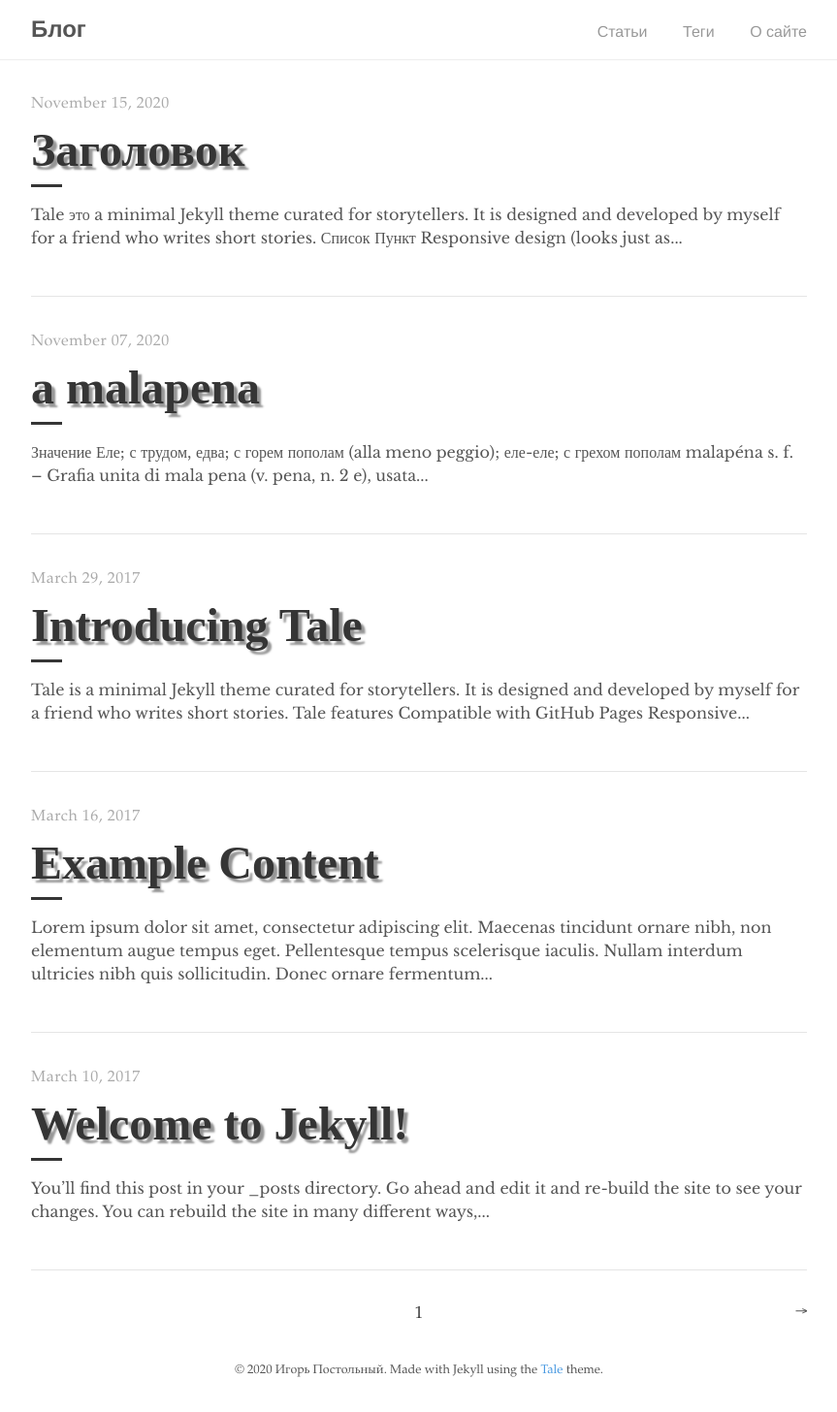
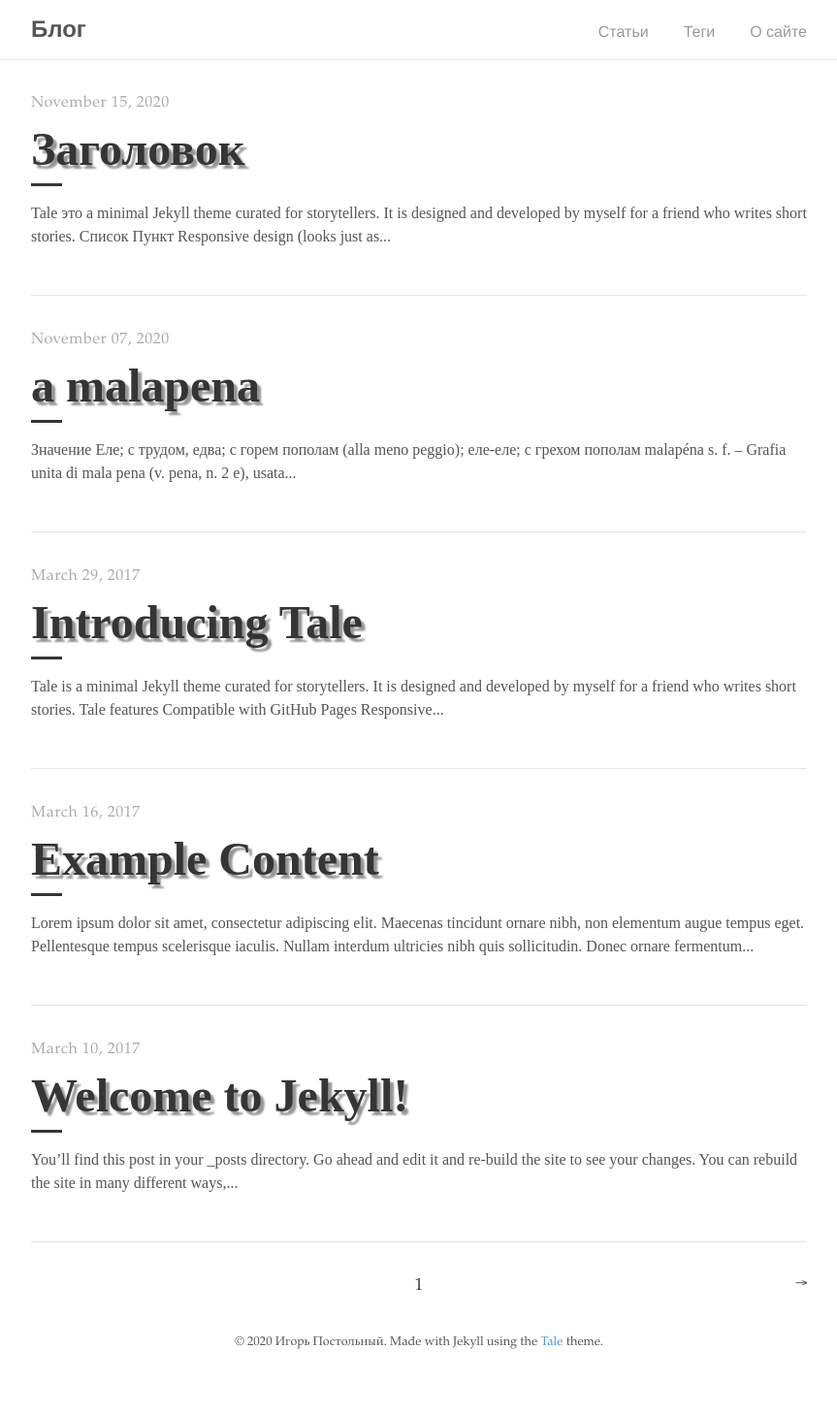
Before and after one commit to postolny/postolny.github.io, a Jekyll site: the page built from index.html, in a window 1280 px wide. Shown: the whole page at 97% size, without its empty margins (208-1071 px from the left). Built offline with Jekyll 4.4.1, drawn with Linux system fonts in a browser that asks for light colours; the list of posts is cut into pages by our own code; after the commit the page ends 1427 px from its top, so only the background shows below that.

Commit message:
Update _variables.scss

```diff
--- a/_sass/tale/_variables.scss
+++ b/_sass/tale/_variables.scss
@@ -11,7 +11,7 @@ $shadow-color: rgba(0, 0, 0, .2) !default;
 $code-color: #bf616a !default;
 
 // Fonts
-$serif-primary: 'Libre Baskerville', 'Times New Roman', Times, serif !default;
+$serif-primary: 'Times New Roman', Times, serif !default;
 $serif-secondary: Palatino, 'Palatino LT STD', 'Palatino Linotype', 'Book Antiqua', 'Georgia', serif !default;
 $sans-serif: 'Helvetica Neue', 'Segoe UI', Helvetica, Arial, sans-serif !default;
 $monospaced: Menlo, Monaco, monospace !default;
```
